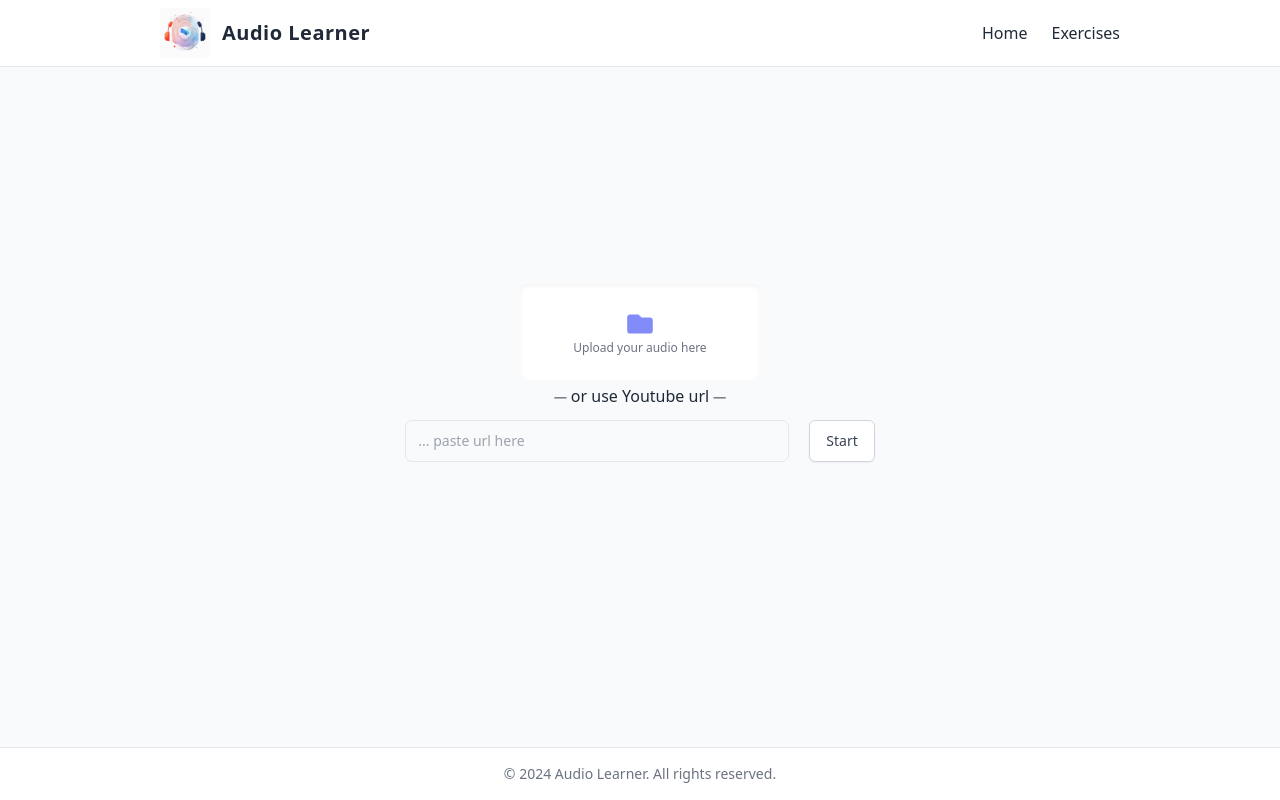
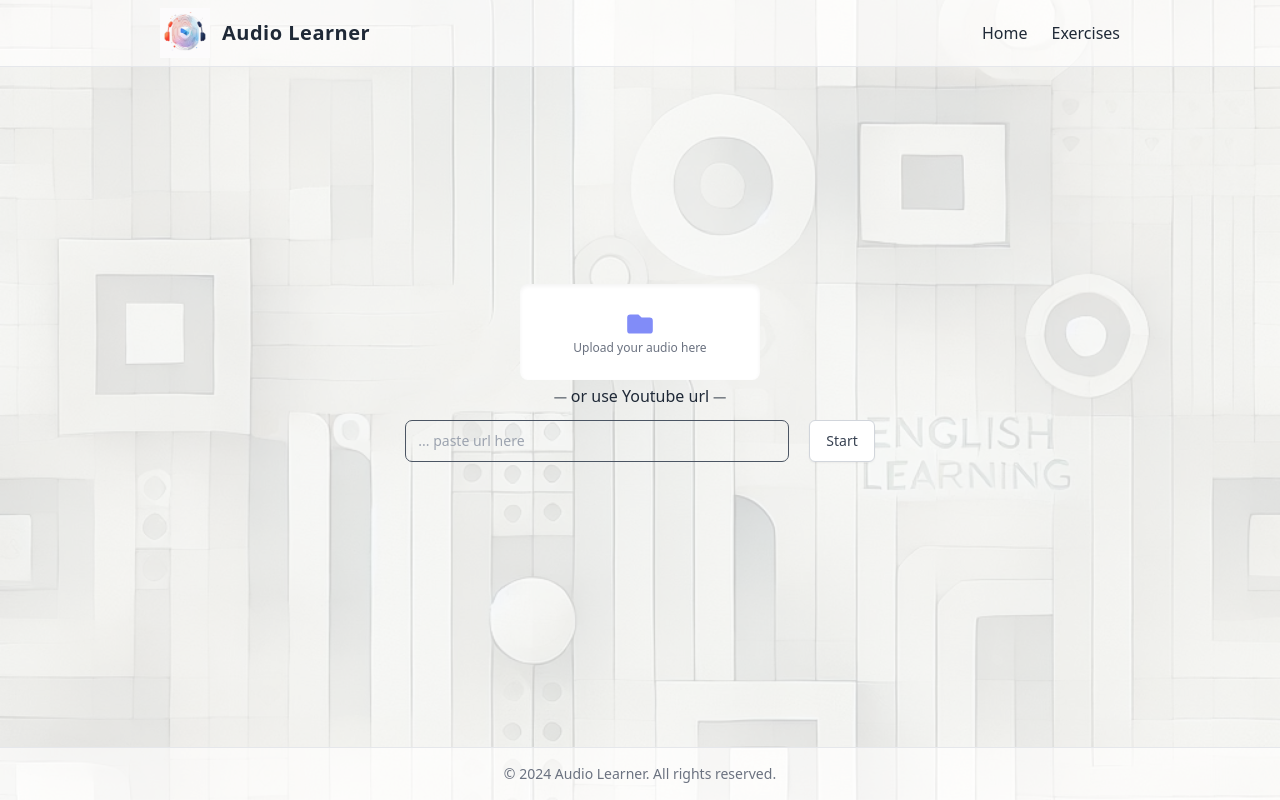
Before and after one commit to eggarcia98/english-skills-platform, a Next.js app: page /exercises in a window 1280 px wide. Built offline with nearby package versions, Linux system fonts and the light colour scheme.

Commit message:
UI - Modified general background and components bacground

```diff
--- a/src/app/layout.tsx
+++ b/src/app/layout.tsx
@@ -21,20 +21,25 @@ export default function RootLayout({
     return (
         <html lang="en">
             <body>
-                <div className="grid grid-flow-row grid-rows-[auto_1fr_auto] min-h-dvh text-gray-800 ">
+                <div
+                    className="grid grid-flow-row grid-rows-[auto_1fr_auto] min-h-dvh text-gray-800 bg-fixed bg-center bg-cover"
+                    style={{
+                        backgroundImage: "url('/image-bg-2.png')",
+                    }}
+                >
                     {/* Navigation */}
                     <NavBar titlePage={titlePage} />
 
                     {/* Main Content */}
-                    <main className="flex flex-grow bg-gray-50 px-4 sm:px-20 items-center">
+                    <main className="flex flex-grow bg-gray-50 bg-opacity-80 px-4 sm:px-20 items-center">
                         <div className="container mx-auto text-center w-auto">
                             {children}
                         </div>
                     </main>
 
                     {/* Footer */}
-                    <footer className="border-t border-gray-200 bg-white py-4">
-                        <div className="container mx-auto text-center text-sm text-gray-500">
+                    <footer className="border-t border-gray-200 bg-white bg-opacity-90 py-4">
+                        <div className="container mx-auto text-center text-sm text-gray-500 ">
                             <p>
                                 &copy; {new Date().getFullYear()} {titlePage}.
                                 All rights reserved.
--- a/src/app/page.tsx
+++ b/src/app/page.tsx
@@ -9,7 +9,9 @@ async function fetchLoadedExercises(): Promise<FragmentAudioData[]> {
         const res = await fetch(`${host}/saved_audio_transcripts`);
         if (!res.ok) return []; // Return empty array if the response is not ok
 
-        const data: FragmentAudioData[] = await res.json(); // Ensure correct typing of the response
+        const response = await res.json(); // Ensure correct typing of the response
+
+        const data: FragmentAudioData[] = response.data;
         return data;
     } catch (err) {
         // console.error("Error fetching audio transcripts:", err);
@@ -21,7 +23,7 @@ export default async function Home() {
     const loadedExercises = await fetchLoadedExercises();
 
     return (
-        <main className="flex flex-grow bg-gray-50 px-4 sm:px-20 items-center">
+        <main className="flex flex-grow px-4 sm:px-20 items-center ">
             <div className="container mx-auto text-center w-auto">
                 <HomeContent loadedExercises={loadedExercises} />;
             </div>
--- a/src/components/Audio/AudioUrlInput.tsx
+++ b/src/components/Audio/AudioUrlInput.tsx
@@ -11,7 +11,7 @@ export default function AudioUrlInput({ setAudioUrl }: AudioUrlInputProps) {
             ⏤ or use Youtube url ⏤
             <div className="flex gap-2 w-full justify-center">
                 <input
-                    className="peer h-full= w-full sm:w-full md:w-96 lg:w-98 rounded-[7px] border border-blue-gray-200 bg-transparent px-3 py-2.5 font-sans text-sm font-normal dark:text-blue-gray-700 text-blue-gray-700 outline outline-0 transition-all placeholder-shown:border placeholder-shown:border-blue-gray-200 placeholder-shown:border-t-blue-gray-200 focus:border-2 focus:border-teal-500  focus:outline-0 disabled:border-0 disabled:bg-blue-gray-50"
+                    className="peer h-full= w-full sm:w-full md:w-96 lg:w-98 rounded-[7px] border border-gray-600 bg-transparent px-3 py-2.5 font-sans text-sm font-normal dark:text-blue-gray-700 text-blue-gray-700 outline outline-0 transition-all placeholder-shown:border placeholder-shown:border-blue-gray-200 placeholder-shown:border-t-blue-gray-200 focus:border-2 focus:border-teal-500  focus:outline-0 disabled:border-0 disabled:bg-blue-gray-50"
                     placeholder="... paste url here"
                     onChange={(event: any) =>
                         setInputAudioUrlValue(event.target.value)
--- a/src/components/Exercise/ExerciseBoard/ExerciseBoard.tsx
+++ b/src/components/Exercise/ExerciseBoard/ExerciseBoard.tsx
@@ -16,7 +16,6 @@ export default function ExerciseBoard({
 }: ExerciseBoardProps) {
     const [isProcessing, setIsProcessing] = useState(true);
     const [isServerApiDown, setIsServerApiDown] = useState(false);
-    const [visible, setVisible] = useState(false);
 
     const [audioSummary, setAudioSummary] = useState([]);
 
@@ -50,7 +49,6 @@ export default function ExerciseBoard({
             .catch((error) => {
                 setIsProcessing(false);
                 setIsServerApiDown(true);
-                console.error("Error fetching audio summary:", error);
             });
     };
 
@@ -89,10 +87,7 @@ export default function ExerciseBoard({
     };
 
     const getContentPage = () => {
-        console.log("GETTING CONTENT: ");
-
         if (isServerApiDown) return getServerApiDownContent();
-
         return getExerciseCardsContent();
     };
 
--- a/src/components/FlashDialog/index.tsx
+++ b/src/components/FlashDialog/index.tsx
@@ -12,10 +12,8 @@ export default function FlashDialog({
     const [visible, setVisible] = useState(true);
 
     useEffect(() => {
-        console.log({ visible });
         if (visible) {
             const timer = setTimeout(() => {
-                console.log("FlashDialog: Timer expired");
                 setVisible(false);
             }, duration);
 
@@ -23,7 +21,6 @@ export default function FlashDialog({
         }
     }, []);
 
-    // "fixed top-20   bg-blue-100 border-blue-500 text-blue-700 px-4 py-3 rounded-md shadow-md transition-all duration-500 sm:right-auto sm:left-1/2 sm:transform sm:-translate-x-1/2";
     return (
         visible && (
             <div className="fixed top-20 left-1/2 -translate-x-1/2 transform bg-blue-100 border-blue-500 text-blue-700 px-4 py-3 rounded-md shadow-md duration-500 sm:right-4 sm:left-auto w-fit sm:-translate-x-4">
--- a/src/components/HomeContent/index.tsx
+++ b/src/components/HomeContent/index.tsx
@@ -8,7 +8,7 @@ interface HomeContentProps {
 
 export default function HomeContent({ loadedExercises }: HomeContentProps) {
     return (
-        <div>
+        <div className="bg-opacity-0">
             <h2 className="text-3xl font-bold leading-tight text-gray-900  mb-8">
                 Simple, Customizable, and Easy to use
             </h2>
--- a/src/components/LoadedExercise/LoadedExerciseItem.tsx
+++ b/src/components/LoadedExercise/LoadedExerciseItem.tsx
@@ -33,7 +33,7 @@ export default function LoadedExerciseItem({
             onClick={() => {
                 localStorage.setItem("sourceUrl", source_url ?? "");
             }}
-            className="grid grid-cols-[auto_1fr] border rounded-lg w-3/4 sm:w-full items-center justify-self-center"
+            className="grid grid-cols-[auto_1fr] border rounded-lg w-3/4 sm:w-full items-center justify-self-center bg-white"
         >
             <div className="px-4 border-r flex flex-col ">Play ►</div>
             <div className="p-2 px-4 flex flex-col items-start overflow-hidden">
--- a/src/components/LoadedExercise/index.tsx
+++ b/src/components/LoadedExercise/index.tsx
@@ -9,29 +9,7 @@ interface LoadedExerciseProps {
 export default function LoadedExercise({
     loadedExercises,
 }: LoadedExerciseProps) {
-    const filterExercisesWithUrlSource = (
-        allExercises: FragmentAudioData[]
-    ) => {
-        return allExercises.filter(
-            (exerciseMetadata: FragmentAudioData) =>
-                !!exerciseMetadata.source_url
-        );
-    };
 
-    const formatFilename = (filename: string) => {
-        return (
-            filename
-                // Remove the file extension
-                .replace(/\.\w+$/, "")
-                // Remove any YouTube ID in square brackets
-                .replace(/\-\[.*?\]$/, "")
-                // Replace underscores with spaces
-                .replace(/_/g, " ")
-                // Capitalize the first letter of each word
-                .replace(/\b\w/g, (char) => char.toUpperCase())
-                .trim()
-        );
-    };
 
     const aetGridLoadedExerciseStyle = () => {
         return loadedExercises.length > 3
--- a/src/components/NavBar/NavBar.tsx
+++ b/src/components/NavBar/NavBar.tsx
@@ -10,7 +10,7 @@ export default function NavBar({ titlePage }: {titlePage: string}) {
     const [isMenuOpen, setIsMenuOpen] = useState(false);
 
     return (
-        <nav className="border-b border-gray-200 p-2 px-8 lg:px-40">
+        <nav className="border-b border-gray-200 p-2 px-8 lg:px-40 bg-white bg-opacity-90">
             <div className="flex justify-between items-center">
                 <Logo titlePage={titlePage} />
                 {/* Hamburger Icon for Mobile */}
@@ -19,14 +19,11 @@ export default function NavBar({ titlePage }: {titlePage: string}) {
                     setIsMenuOpen={setIsMenuOpen}
                 />
                 {/* Desktop Menu Items */}
-                <WebMenu/>
+                <WebMenu />
             </div>
 
             {/* Mobile Menu List */}
-            <MobileMenuList
-
-                isMenuOpen={isMenuOpen}
-            />
+            <MobileMenuList isMenuOpen={isMenuOpen} />
         </nav>
     );
 }
```
Also changed, not shown: public/image-bg-2.png (added), public/image-bg.png (added).
